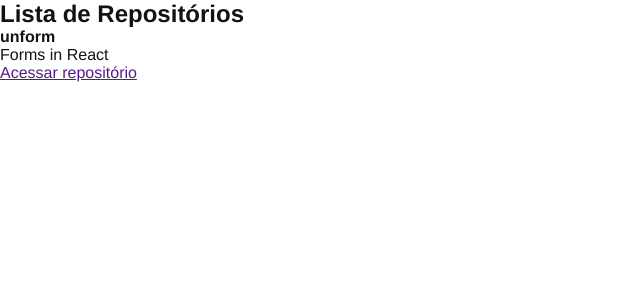
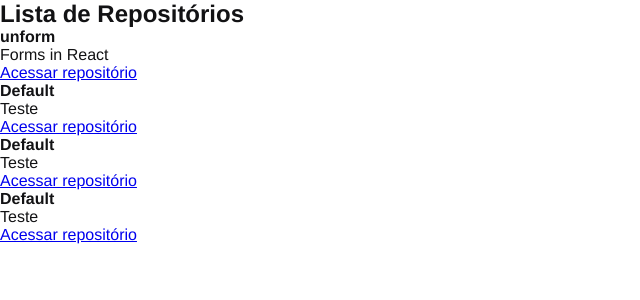
Before and after one commit to thiagocabral1994/01-github-explorer, a React app: page / in a window 1280 px wide. Shown: the top 300 px of the page, without its empty margins (0-640 px from the left). Built offline with nearby package versions, Linux system fonts and the light colour scheme.

Commit message:
Props em Repository Item

```diff
--- /dev/null
+++ b/src/components/RepositoryItem.jsx
@@ -0,0 +1,12 @@
+export function RepositoryItem(props) {
+    return (
+        <li>
+            <strong>{props.repository?.name ?? 'Default'}</strong>
+            <p>{props.repository?.description ?? 'Teste'}</p>
+
+            <a href={props.repository?.link ?? 'https://github.com/'}>
+                Acessar repositório
+            </a>
+        </li>
+    );
+}
--- a/src/components/RepositoryList.jsx
+++ b/src/components/RepositoryList.jsx
@@ -1,4 +1,12 @@
+import { RepositoryItem } from "./RepositoryItem";
+
 const repositoryName = 'unform';
+
+const repository = {
+    name: 'unform',
+    description: 'Forms in React',
+    link: 'https://github.com/unform/unform'
+}
 
 export function RepositoryList() {
     return (
@@ -6,14 +14,12 @@
             <h1>Lista de Repositórios</h1>
 
             <ul>
-                <li>
-                    <strong>{ repositoryName }</strong>
-                    <p>Forms in React</p>
-
-                    <a href="">
-                        Acessar repositório
-                    </a>
-                </li>
+                <RepositoryItem
+                    repository= {repository}
+                />
+                <RepositoryItem />
+                <RepositoryItem />
+                <RepositoryItem />
             </ul>
         </section>
     );
```
